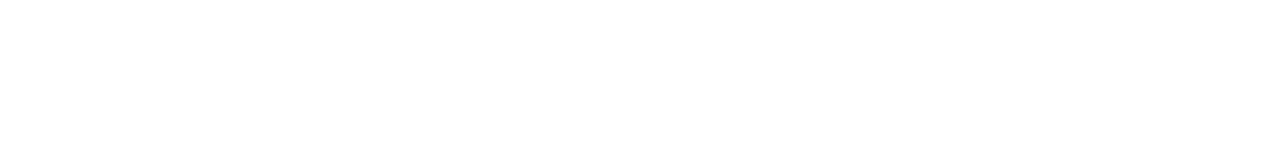
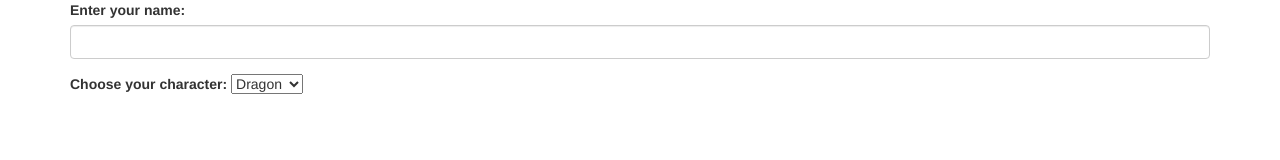
Before and after one commit to JonToler/JAABTeam, a plain HTML site: page index.html in a window 1280 px wide. Drawn offline with Linux system fonts and the light colour scheme.

Commit message:
add character info form

```diff
--- a/index.html
+++ b/index.html
@@ -9,6 +9,21 @@
     <title>Team JAAB's Awesome text adventure!</title>
   </head>
   <body>
-
+    <div class="container">
+      <form id="begin">
+        <div class="form-group">
+          <label for="name">Enter your name:</label>
+          <input id="name" type="text" class="form-control">
+        </div>
+        <div class="form-group">
+          <label for="creatureType">Choose your character:</label>
+          <select id="creatureType">
+            <option value="dragon">Dragon</option>
+            <option value="fairy">Fairy</option>
+            <option value="centaur">Centaur</option>
+          </select>
+        </div>
+      </form>
+    </div>
   </body>
 </html>
--- a/js/scripts.js
+++ b/js/scripts.js
@@ -1,6 +1,6 @@
-function User(name, gender) {
+function User(name, creatureType) {
   this.userName = name;
-  this.userGender = gender;
+  this.userChar = creatureType;
   this.userStrength = 0;
   this.userIntellect = 0;
   this.userHealth = 10;
```
